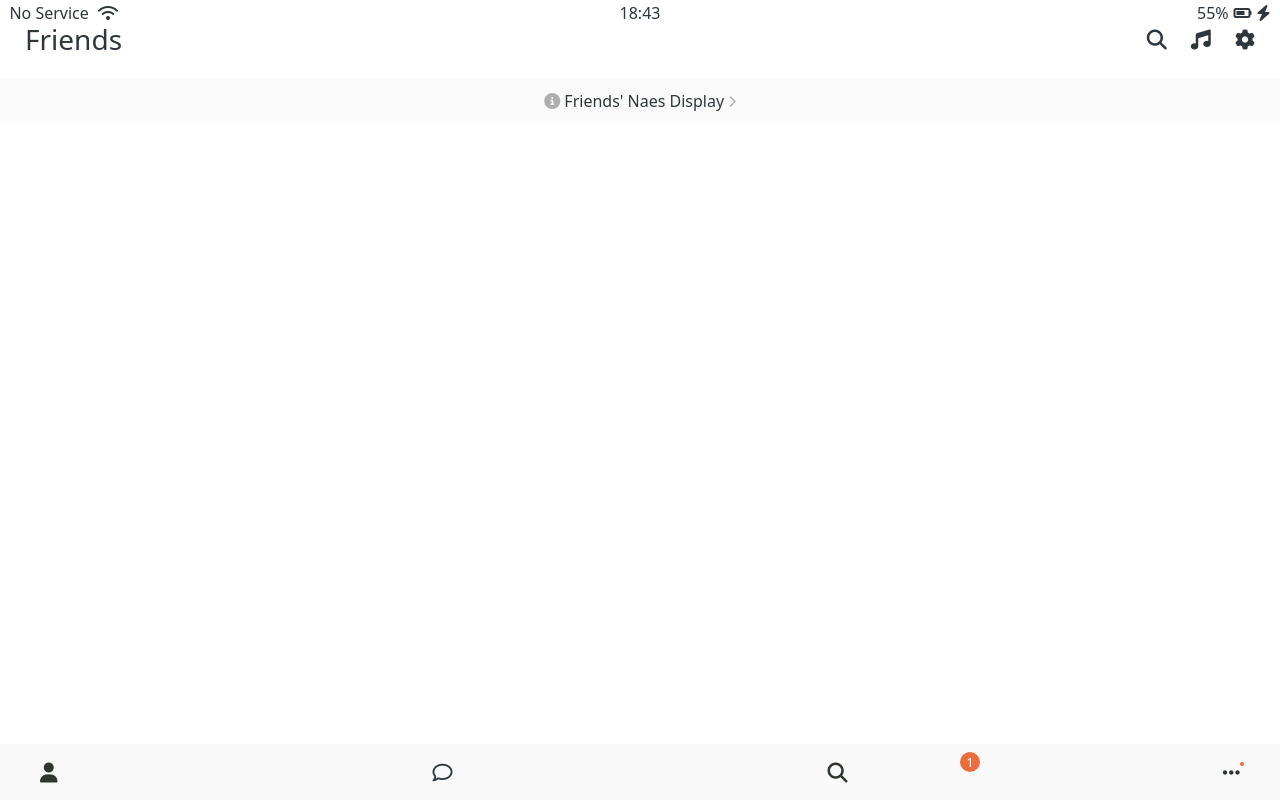
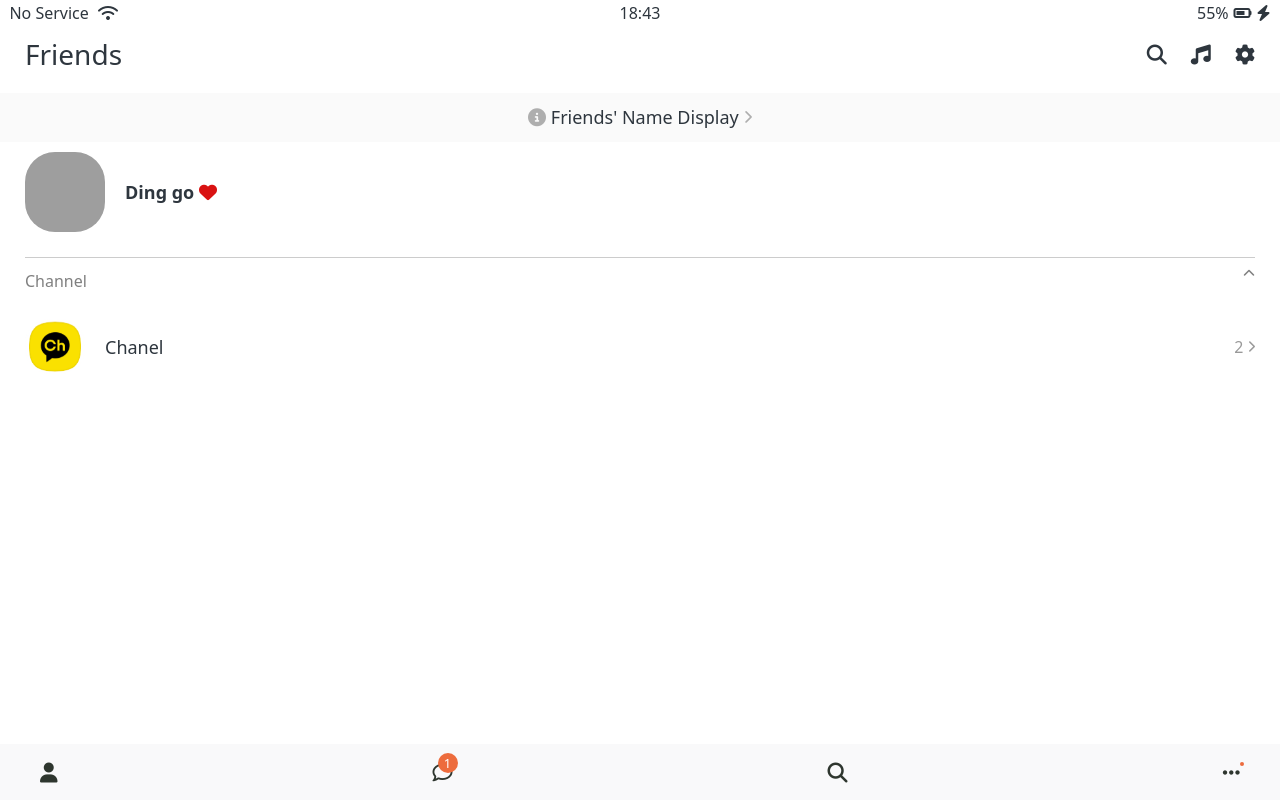
Before and after one commit to kimyoungho010311/Kokoa_Clone, a plain HTML site: page friends.html in a window 1280 px wide. Drawn offline with Linux system fonts and the light colour scheme; grey boxes are pictures that could not be loaded.

Commit message:
Created chats screen

```diff
--- /dev/null
+++ b/css/components/badge.css
@@ -0,0 +1,12 @@
+.badge {
+  background-color: rgb(237, 108, 61);
+  width: 20px;
+  height: 20px;
+  border-radius: 10px;
+  display: flex;
+  justify-content: center;
+  align-items: center;
+  color: white;
+  font-weight: 400;
+  font-size: small;
+}
--- a/css/components/nav-bar.css
+++ b/css/components/nav-bar.css
@@ -31,8 +31,8 @@
   font-weight: 400;
   font-size: small;
   position: absolute;
-  right: 300px;
-  bottom: 28px;
+  left: 5px;
+  bottom: 10px;
 }
 .nav__notification__ellipsis {
   background-color: #ed6c3d;
--- a/css/components/screen-header.css
+++ b/css/components/screen-header.css
@@ -2,7 +2,9 @@
   display: flex;
   justify-content: space-between;
   align-items: center;
-  padding: 25px;
+  padding: var(--horizontal-space);
+  margin-bottom: 15px;
+  margin-top: 15px;
 }
 
 .screen-header__title {
--- /dev/null
+++ b/css/components/user-component.css
@@ -0,0 +1,53 @@
+.user-component {
+  justify-content: space-between;
+}
+
+.user-component,
+.user-component__column:first-child {
+  display: flex;
+  align-items: center;
+}
+
+.user-component__title {
+  font-weight: 600;
+  font-size: 18px;
+}
+
+.user-component__subtitle {
+  margin-top: 8px;
+  color: rgba(0, 0, 0, 0.5);
+  font-size: 17px;
+}
+.user-component__avatar {
+  width: 70px;
+  height: 70px;
+  border-radius: 30px;
+  margin-right: 20px;
+}
+
+.user-component__avatar--xl {
+  width: 80px;
+  height: 80px;
+}
+
+.user-component__avatar--sm {
+  width: 60px;
+  height: 55px;
+  border-radius: 25px;
+}
+
+.user-component__title--not-bold {
+  font-weight: 300;
+}
+
+.user-component__column:last-child {
+  color: rgba(0, 0, 0, 0.4);
+  display: flex;
+  flex-direction: column;
+  align-items: flex-end;
+}
+
+.user-component__time {
+  margin-bottom: 5px;
+  display: block;
+}
--- a/css/screens/firends.css
+++ b/css/screens/firends.css
@@ -3,9 +3,27 @@
   display: block;
   background-color: #fafafa;
   padding: 15px 0px;
-  font-size: 16px;
+  font-size: 18px;
+  margin-bottom: 10px;
+  margin-top: -15px;
 }
 
 #friends-display-link i {
   color: rgba(0, 0, 0, 0.3);
 }
+.friends-screen {
+  padding: 0px var(--horizontal-space);
+}
+
+.friends-screen__channel {
+  margin-top: 25px;
+  border-top: 1px solid rgba(0, 0, 0, 0.2);
+  padding-top: 15px;
+}
+
+.friends-screen__channel-header {
+  margin-bottom: 30px;
+  display: flex;
+  justify-content: space-between;
+  color: rgba(0, 0, 0, 0.5);
+}
--- a/css/styles.css
+++ b/css/styles.css
@@ -5,6 +5,8 @@
 @import "components/status-bar.css";
 @import "components/nav-bar.css";
 @import "components/screen-header.css";
+@import "components/user-component.css";
+@import "components/badge.css";
 
 /*Screens*/
 @import "screens/login.css";
@@ -14,3 +16,7 @@ body {
   font-family: system-ui, -apple-system, BlinkMacSystemFont, "Segoe UI", Roboto,
     Oxygen, Ubuntu, Cantarell, "Open Sans", "Helvetica Neue", sans-serif;
 }
+
+.main-screen {
+  padding: 0px var(--horizontal-space);
+}
--- a/css/variables.css
+++ b/css/variables.css
@@ -1,5 +1,5 @@
 :root {
   --yellow: #fae100;
 
-  --red: #ed6c3d;
+  --horizontal-space: 25px;
 }
--- a/friends.html
+++ b/friends.html
@@ -36,9 +36,52 @@
     </header>
 
     <a id="friends-display-link">
-      <i class="fas fa-info-circle"></i> Friends' Naes Display
+      <i class="fas fa-info-circle"></i> Friends' Name Display
       <i class="fas fa-chevron-right fa-xs friends-display-link__chevron"></i>
     </a>
+    <main class="friends-screen">
+      <div class="user-component">
+        <div class="user-component__column">
+          <img
+            src="image/dinggo's_profile.JPG"
+            class="user-component__avatar user-component__avatar--xl"
+          />
+          <div class="user-component__text">
+            <h4 class="user-component__title">
+              Ding go
+              <i class="fas fa-heart" style="color: #d91212"></i>
+            </h4>
+            <!-- <h6 class="user-component__subtitle">this is text</h6> -->
+          </div>
+        </div>
+        <div class="user-component__column"></div>
+      </div>
+      <div class="friends-screen__channel">
+        <div class="friends-screen__channel-header">
+          <span>Channel</span>
+          <i class="fas fa-chevron-up fa-xs"></i>
+        </div>
+        <div class="user-component">
+          <div class="user-component__column">
+            <img
+              src="image/channel_img.png"
+              class="user-component__avatar user-component__avatar--sm"
+            />
+            <div class="user-component__text">
+              <h4 class="user-component__title user-component__title--not-bold">
+                Chanel
+              </h4>
+            </div>
+          </div>
+          <div class="user-component__column">
+            <div>
+              <span>2 </span>
+              <i class="fas fa-chevron-right fa-xs"></i>
+            </div>
+          </div>
+        </div>
+      </div>
+    </main>
 
     <nav class="nav">
       <ul class="nav__list">
@@ -48,15 +91,18 @@
           ></a>
         </li>
         <li class="nav__btn">
-          <a class="nav__link" href="#"></a>
-          <span class="nav__notification__chat">1</span>
-          <i class="fa-regular fa-comment fa-lg"></i>
+          <a class="nav__link" href="chats.html">
+            <span class="nav__notification__chat badge">1</span>
+            <i class="fa-regular fa-comment fa-lg"></i
+          ></a>
         </li>
         <li class="nav__btn">
-          <a class="nav__link" href="#"><i class="fas fa-search fa-lg"></i></a>
+          <a class="nav__link" href="find.html"
+            ><i class="fas fa-search fa-lg"></i
+          ></a>
         </li>
         <li class="nav__btn">
-          <a class="nav__link" href="#">
+          <a class="nav__link" href="more.html">
             <span class="nav__notification__ellipsis"></span
             ><i class="fas fa-ellipsis-h fa-lg"></i
           ></a>
```
Also changed, not shown: chats.html (added, +92 -0 lines), image/channel_img.png (added), 2 other files.
